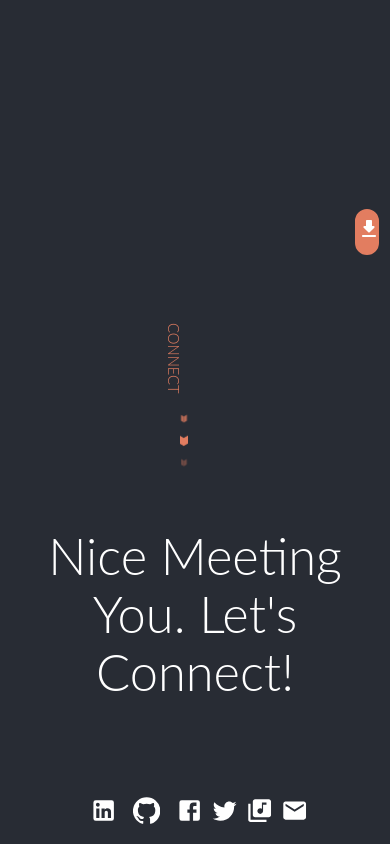
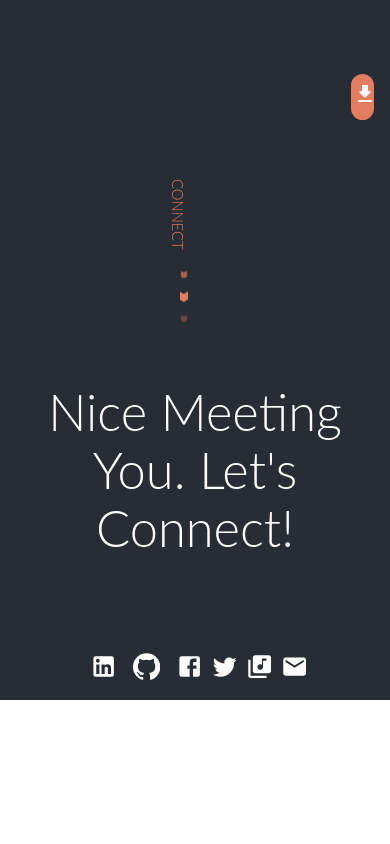
Before and after one commit to vsikka02/portfolio, a React (Create React App) app: page / in a window 390 px wide. Shown: the part 3980-4824 px from the top of the page. After the commit the page ends 4680 px from the top, so only its background shows below. Built offline with nearby package versions, Linux system fonts and the light colour scheme.

Commit message:
formatting

```diff
--- a/src/App.css
+++ b/src/App.css
@@ -510,7 +510,7 @@
     font-weight: 300;
     transform-origin: 0 0;
     transform: rotate(90deg);
-    margin-left: 10.5vw;
+    margin-left: 12.5vw;
   }
   .arrows {
     display: block;
@@ -564,7 +564,7 @@
     transform-origin: 0 0;
     transform: rotate(90deg);
     text-align: center;
-    margin-left: 10.5vw;
+    margin-left: 12.5vw;
   }
   .grid-root {
     padding-top: 10vh;
@@ -620,8 +620,8 @@
     position: absolute;
     bottom: 0;
     right: 0;
-    margin-bottom: 4vh;
-    margin-right: -1vh
+    margin-bottom: 20vh;
+    margin-right: -1vw;
   }
   .download-icon {
     margin-top: 0.75vh;
@@ -636,7 +636,9 @@
     font-weight: 300;
     transform-origin: 0 0;
     transform: rotate(90deg);
-    margin-left: 12.2vw;
+    margin-left: 14.2vw;
+    padding-top: none;
+    margin-top: -13vh;
   }
   .icon {
     height: 7vh !important;
```
